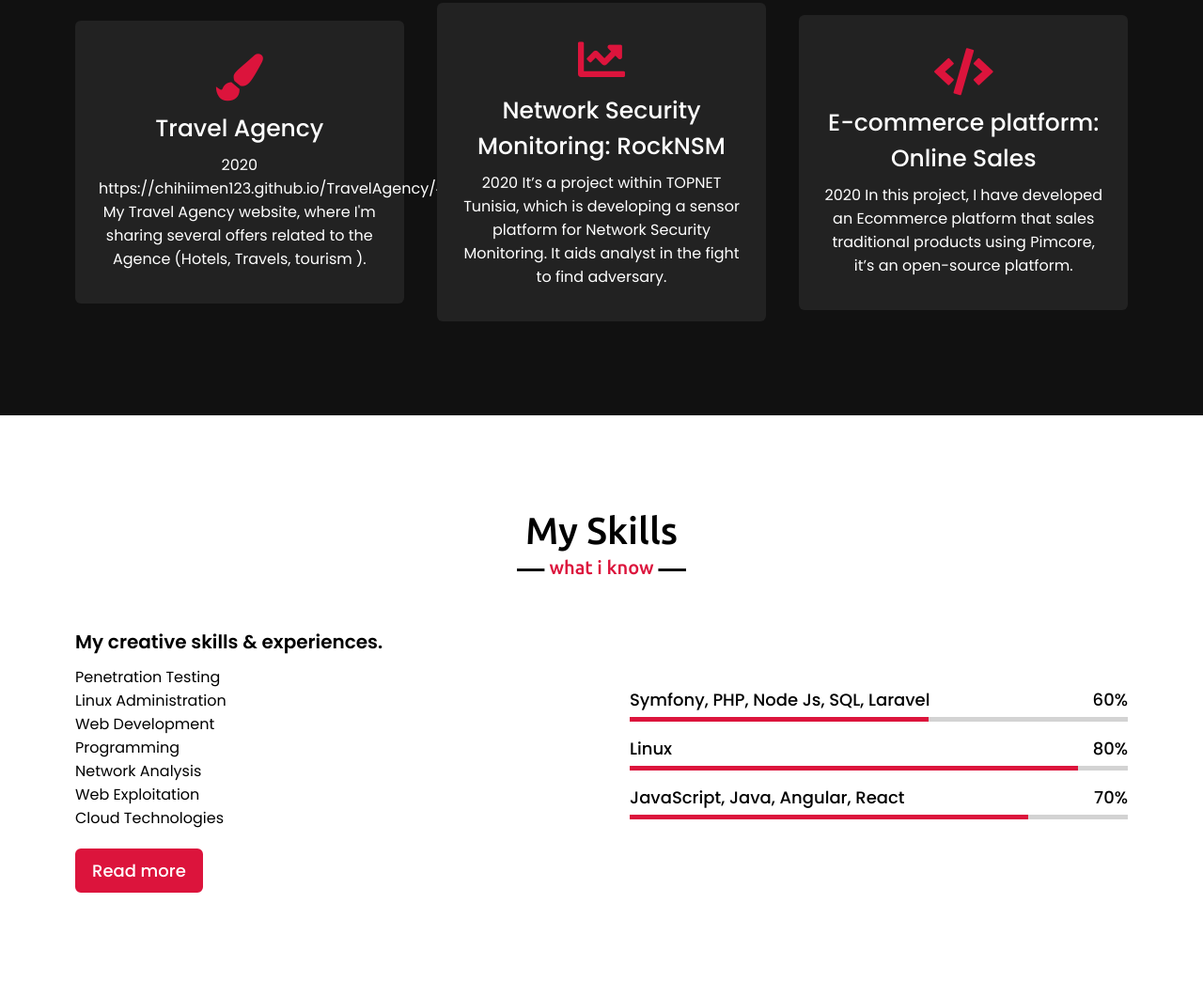
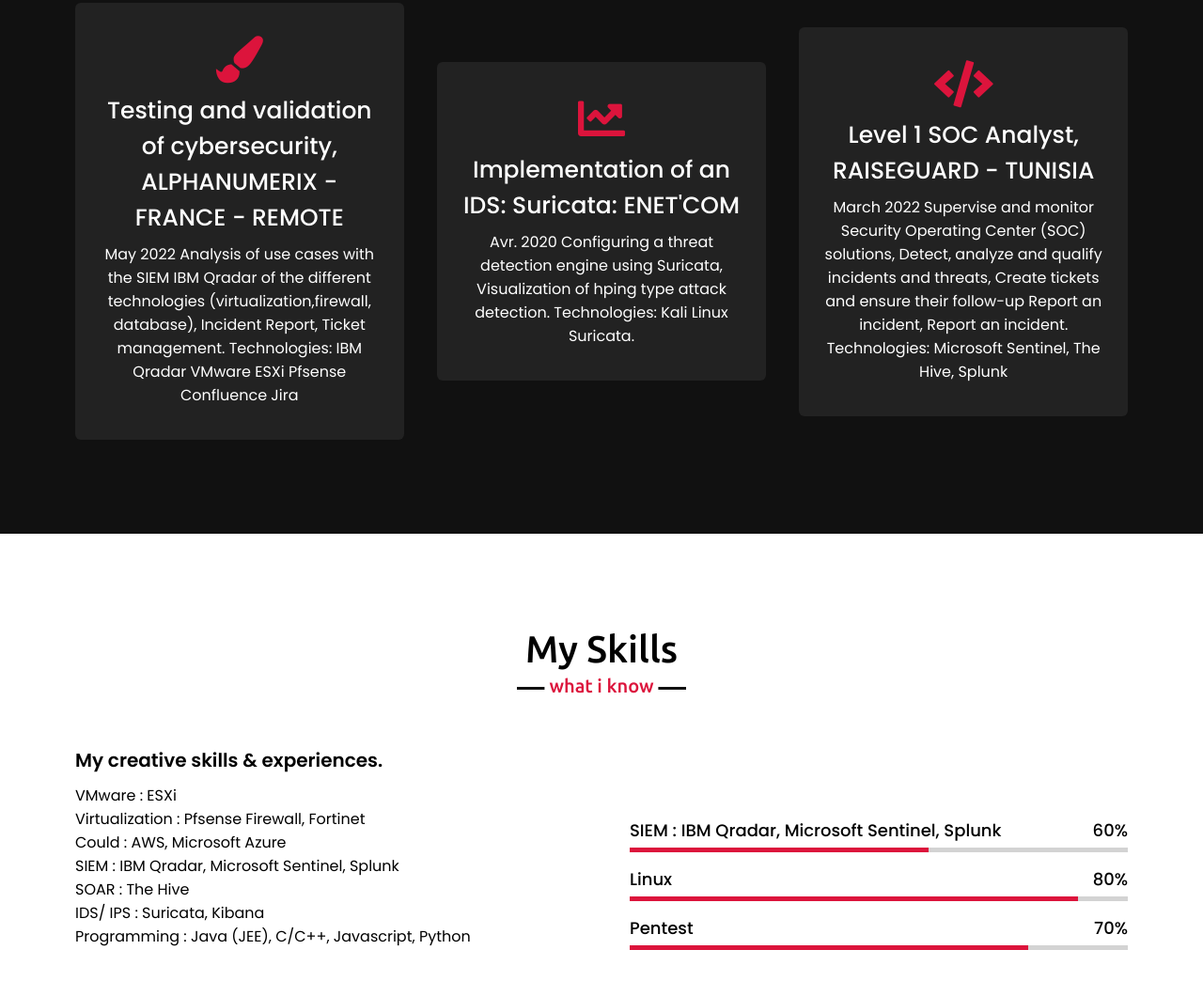
Before and after one commit to CHIHIIMEN123/portfolio, a plain HTML site: page index.html in a window 1280 px wide. Shown: the part 1756-2800 px from the top of the page at 94% size. Drawn offline with nearby package versions, Linux system fonts and the light colour scheme.

Commit message:
dernier modif

```diff
--- a/index.html
+++ b/index.html
@@ -59,7 +59,7 @@
                 </div>
                 <div class="column right">
                     <div class="text">I'm Chihi and I'm a <span class="typing-2"></span></div>
-                    <p>Telecommunication Engineer. I spend time exploring new innovations and learning new technologies.
+                    <p>Cybersecurity Engineer. I spend time exploring new innovations and learning new technologies.
                         I enjoy taking part in hacking and Pentesting competitions.<br>
                     <a href="#">Download CV</a>
                 </div>
@@ -75,30 +75,32 @@
                 <div class="card">
                     <div class="box">
                         <i class="fas fa-paint-brush"></i>
-                        <div class="text">Travel Agency</div>
-                        <p> 2020
-                            https://chihiimen123.github.io/TravelAgency/#
-                            My Travel Agency website, where I'm sharing several offers related to
-                            the Agence (Hotels, Travels, tourism ).
+                        <div class="text">Testing and validation of cybersecurity, ALPHANUMERIX - FRANCE - REMOTE</div>
+                        <p> May 2022
+                            Analysis of use cases with the SIEM IBM Qradar of the different technologies (virtualization,firewall, database),
+                            Incident Report, Ticket management.
+                            Technologies: IBM Qradar VMware ESXi Pfsense Confluence Jira
                     </div>
                 </div>
                 <div class="card">
                     <div class="box">
                         <i class="fas fa-chart-line"></i>
-                        <div class="text">Network Security Monitoring: RockNSM</div>
-                        <p>2020
-                            It’s a project within TOPNET Tunisia, which is developing a sensor platform for
-                            Network Security Monitoring. It aids analyst in the fight to find adversary.
-
+                        <div class="text">Implementation of an IDS: Suricata: ENET'COM</div>
+                        <p>Avr. 2020
+                            Configuring a threat detection engine using Suricata,
+                            Visualization of hping type attack detection.
+                            Technologies: Kali Linux Suricata.
                     </div>
                 </div>
                 <div class="card">
                     <div class="box">
                         <i class="fas fa-code"></i>
-                        <div class="text">E-commerce platform: Online Sales                       </div>
-                        <p> 2020
-                            In this project, I have developed an Ecommerce platform that sales traditional
-                            products using Pimcore, it’s an open-source platform.
+                        <div class="text">Level 1 SOC Analyst, RAISEGUARD - TUNISIA</div>
+                        <p> March 2022
+                            Supervise and monitor Security Operating Center (SOC) solutions,
+                            Detect, analyze and qualify incidents and threats,
+                            Create tickets and ensure their follow-up Report an incident, Report an incident.
+                            Technologies: Microsoft Sentinel, The Hive, Splunk
                     </div>
                 </div>
                </div>
@@ -113,19 +115,20 @@
             <div class="skills-content">
                 <div class="column left">
                     <div class="text">My creative skills & experiences.</div>
-                    <p>Penetration Testing <br>
-                        Linux Administration <br>
-                        Web Development<br>
-                        Programming<br>
-                        Network Analysis<br>
-                        Web Exploitation<br>
-                        Cloud Technologies<br>
+                    <p>VMware : ESXi <br>
+                        Virtualization : Pfsense Firewall, Fortinet <br>
+                        Could : AWS, Microsoft Azure <br>
+                        SIEM : IBM Qradar, Microsoft Sentinel, Splunk <br>
+                        SOAR : The Hive <br>
+                        IDS/ IPS : Suricata, Kibana <br>
+                        Programming : Java (JEE), C/C++, Javascript, Python <br>
+                        <br>
                     <a href="#">Read more</a>
                 </div>
                 <div class="column right">
                     <div class="bars">
                         <div class="info">
-                            <span>Symfony, PHP, Node Js, SQL, Laravel</span>
+                            <span>SIEM : IBM Qradar, Microsoft Sentinel, Splunk</span>
                             <span>60%</span>
                         </div>
                         <div class="line css"></div>
@@ -140,7 +143,7 @@
                     </div>
                     <div class="bars">
                         <div class="info">
-                            <span>JavaScript, Java, Angular, React</span>
+                            <span>Pentest</span>
                             <span>70%</span>
                         </div>
                         <div class="line js"></div>
--- a/style.css
+++ b/style.css
@@ -16,14 +16,14 @@
     width: 10px;
 }
 ::-webkit-scrollbar-track {
-    background: #f1f1f1;
+    background: #3116de;
 }
 ::-webkit-scrollbar-thumb {
-    background: #888;
+    background: rgb(147, 154, 228);
 }
 
 ::-webkit-scrollbar-thumb:hover {
-    background: #555;
+    background: rgb(110, 61, 111);
 }
 
 /* all similar content styling codes */
```
